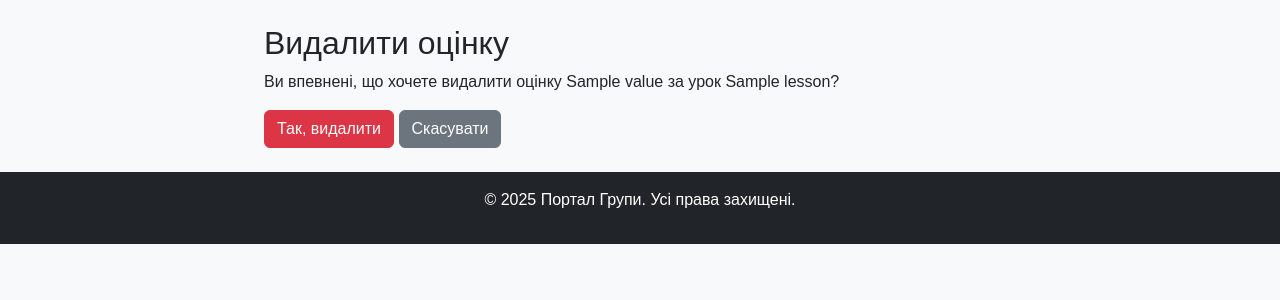
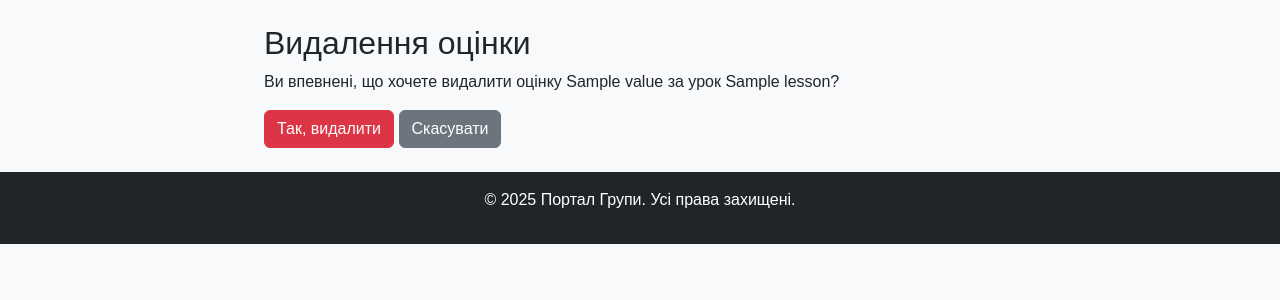
Before and after one commit to SofiaaMohyla/python_advance_group_project_2025, a Django app: template templates/diary/grade_confirm_delete.html in a window 1280 px wide. Shown: the part 62-362 px from the top of the page. Run offline with Django 3.2, Linux system fonts and the light colour scheme; the template is opened without the code that fills it: most values are stand-ins (such as "Sample title", 1, 10 or a date in 2020).

Commit message:
Трохи змінив зміни

```diff
--- a/templates/diary/grade_confirm_delete.html
+++ b/templates/diary/grade_confirm_delete.html
@@ -1,10 +1,10 @@
 {% extends "base.html" %}
 
-{% block title %}Видалити оцінку{% endblock %}
+{% block title %}Видалення оцінки{% endblock %}
 
 {% block content %}
 <div class="container mt-4">
-    <h2>Видалити оцінку</h2>
+    <h2>Видалення оцінки</h2>
     <p>Ви впевнені, що хочете видалити оцінку {{ object.value }} за урок {{ object.lesson.title }}?</p>
 
     <form method="post">
--- a/templates/diary/grade_edit.html
+++ b/templates/diary/grade_edit.html
@@ -1,8 +1,10 @@
 {% extends "base.html" %}
+
+{% block title %}Редагування оцінки{% endblock %}
 
 {% block content %}
 <div class="container mt-4">
-    <h2>Редагувати оцінку</h2>
+    <h2>Редагування оцінки</h2>
     <form method="post">
         {% csrf_token %}
         {{ form.as_p }}
--- a/templates/diary/grade_form.html
+++ b/templates/diary/grade_form.html
@@ -1,7 +1,7 @@
 {% extends 'base.html' %}
 {% block title %}Нова оцінка{% endblock %}
 {% block content %}
-<h2>Додати оцінку</h2>
+<h2>Додання оцінки</h2>
 <form method="post" class="mt-3">
     {% csrf_token %}
     {{ form.as_p }}
```
